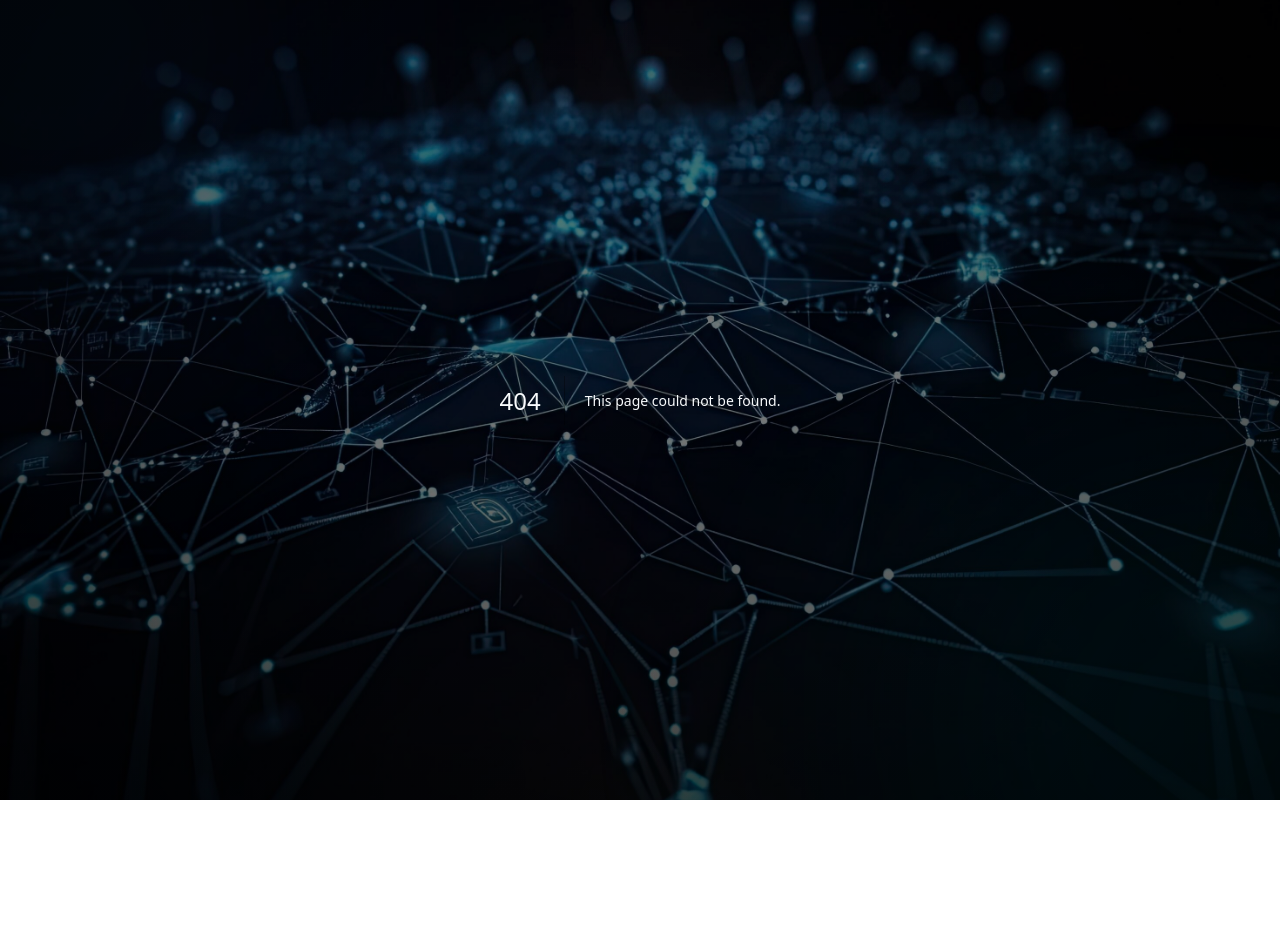
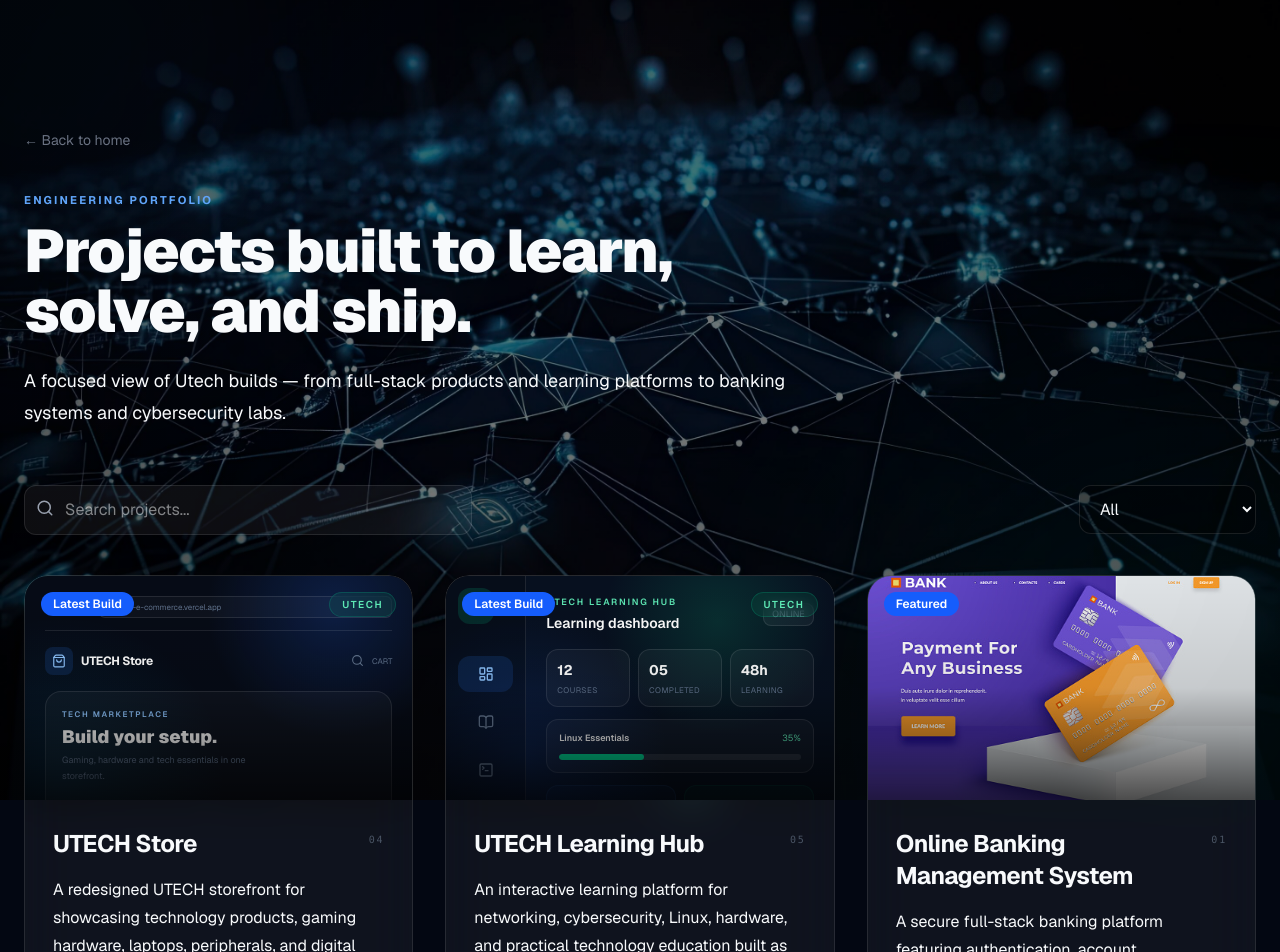
Before and after one commit to utech0201-debug/utech-portfolio, a Next.js app: page /projects in a window 1280 px wide. Before the commit this address had no page. Shown: the top 952 px of the page. Before the commit the page ends 800 px from the top, so only its background shows below. Built offline with nearby package versions, Linux system fonts and the light colour scheme.

Commit message:
feat: add dedicated projects route

```diff
--- /dev/null
+++ b/src/app/projects/page.tsx
@@ -0,0 +1,52 @@
+import type { Metadata } from "next";
+import Link from "next/link";
+
+import ProjectFilter from "@/components/projects/ProjectFilter";
+import { projects } from "@/data/projects";
+
+export const metadata: Metadata = {
+  title: "Projects",
+  description:
+    "Explore Utech's software engineering projects, experiments, cybersecurity work, and full-stack applications.",
+  alternates: {
+    canonical: "https://utech-portfolio.vercel.app/projects",
+  },
+  openGraph: {
+    title: "Projects | Utech",
+    description:
+      "Explore Utech's software engineering projects, experiments, cybersecurity work, and full-stack applications.",
+    url: "https://utech-portfolio.vercel.app/projects",
+    siteName: "Utech Portfolio",
+    type: "website",
+  },
+};
+
+export default function ProjectsPage() {
+  return (
+    <main className="min-h-screen px-6 pb-24 pt-32">
+      <div className="mx-auto max-w-7xl">
+        <Link
+          href="/"
+          className="inline-flex items-center gap-2 text-sm text-gray-500 transition hover:text-white"
+        >
+          ← Back to home
+        </Link>
+
+        <header className="mt-10 max-w-3xl">
+          <p className="section-kicker">Engineering portfolio</p>
+          <h1 className="mt-3 text-5xl font-black tracking-tight text-white sm:text-6xl">
+            Projects built to learn, solve, and ship.
+          </h1>
+          <p className="mt-6 text-base leading-8 text-gray-400 sm:text-lg">
+            A focused view of Utech builds — from full-stack products and
+            learning platforms to banking systems and cybersecurity labs.
+          </p>
+        </header>
+
+        <div className="mt-14">
+          <ProjectFilter projects={projects} />
+        </div>
+      </div>
+    </main>
+  );
+}
```
